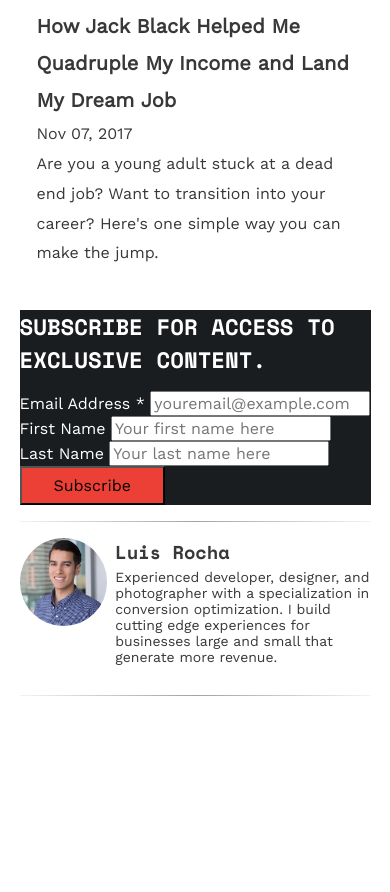
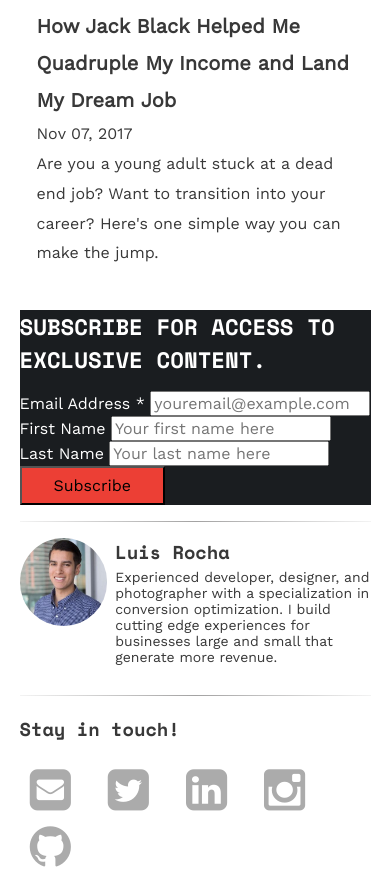
Before and after one commit to luisrochadev/luisrochadev.github.io, a Jekyll site: the page built from blog/index.md, in a window 390 px wide, cut to the strip 3165-4057 px from the top of the page. Built offline with Jekyll 4.4.1, drawn with Linux system fonts in a browser that asks for light colours; comment, search, counter and statistics services are not loaded; before the commit the page ends 3893 px from its top, so only the background shows below that.

Commit message:
mobile query fixes for visited links and social links

```diff
--- a/_sass/site.scss
+++ b/_sass/site.scss
@@ -308,9 +308,6 @@ header .entry-meta {
 			margin: 12px 0;
 			width: 100%;
 		}
-		&:link {
-	  		color: #383838;
-	  	}
 	}
 }
 
@@ -544,18 +541,12 @@ footer {
 	}
 	.social-links{
 		font-size: 3em;
-		@media #{$small} {
-			display: none;
-		}
 		h3{
 			text-align: center;
 		}
 	}
 	#social-prompt {
 		color: $color_tuatara;
-		@media #{$small} {
-			display: none;
-		}
 	}
 }
 
```
